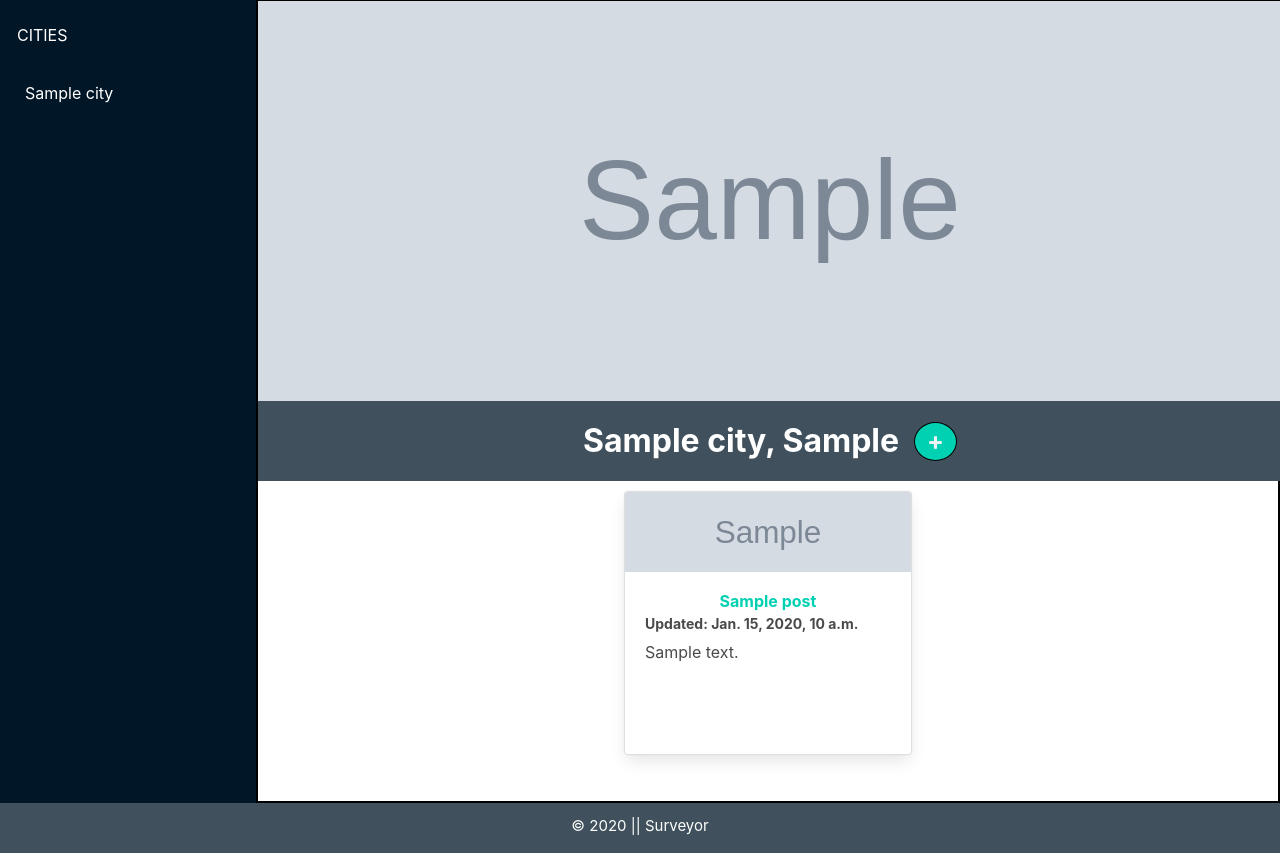
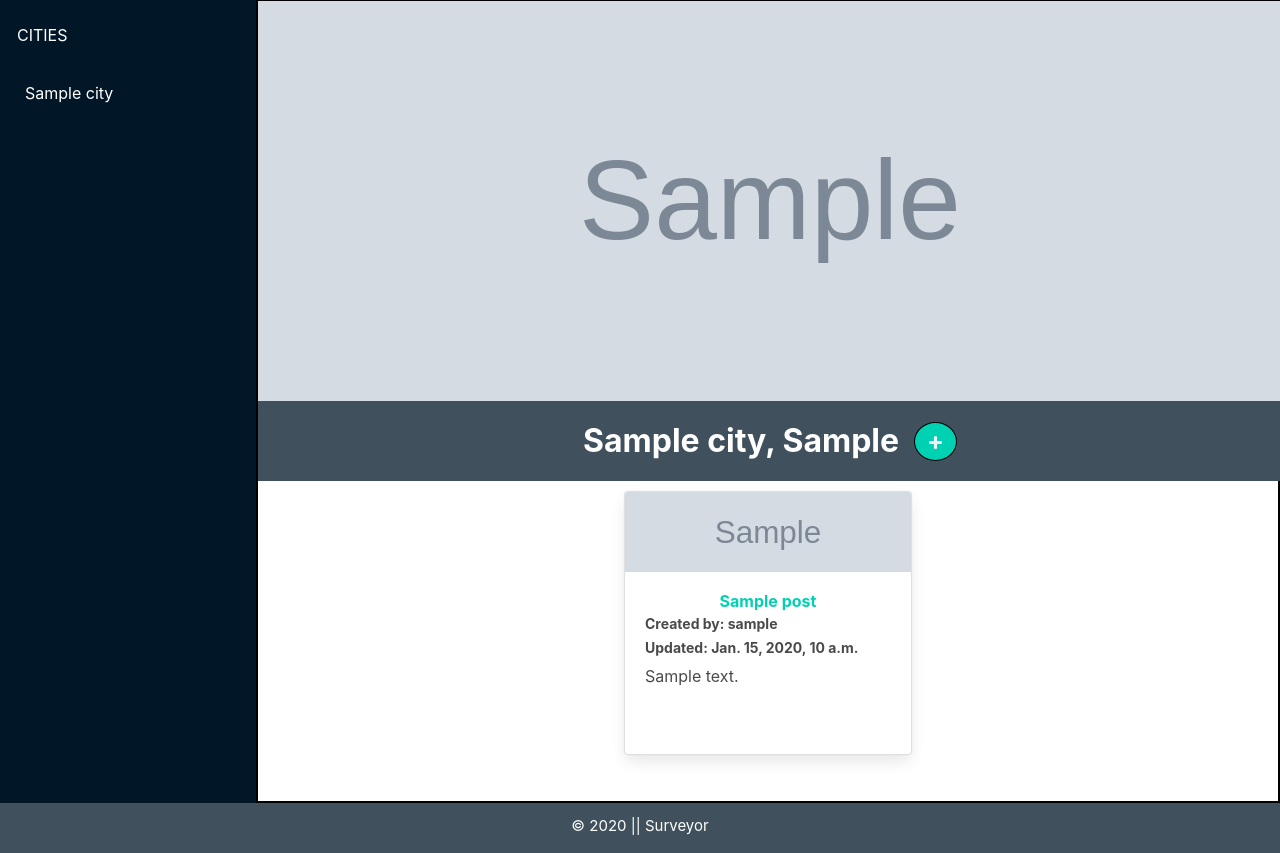
Before and after one commit to desertlp/wayfarer, a Django app: page /city/1/ in a window 1280 px wide. Shown: the part 53-906 px from the top of the page. Run offline with Django 3.2, Linux system fonts and the light colour scheme; tables that the repository leaves empty hold one stand-in row (values such as "Sample post"); grey boxes marked "Sample" are stand-in pictures; some libraries are stand-ins or nearby versions.

Commit message:
added information to post cards

```diff
--- a/main_app/templates/city/show.html
+++ b/main_app/templates/city/show.html
@@ -43,6 +43,7 @@
                             <img class="card-img-top" src="{{ post.image.url }}" alt="Card image cap">
                             <div class="card-body">
                                 <h5 class="post-card-title">{{post.title}}</h5>
+                                <small><strong>Created by: {{ post.user.username }}</strong></small></br>
                                 <small><strong>Updated: {{ post.updated }}</strong></small>
                                 <p class="card-text">{{post.body}}</p>
                             </div>
--- a/main_app/templates/profile/profile.html
+++ b/main_app/templates/profile/profile.html
@@ -33,6 +33,7 @@
                     <img class="card-img-top" src="{{ post.image.url }}" alt="Card image cap">
                     <div class="card-body">
                         <h5 class="post-card-title">{{post.title}}</h5>
+                        <small><strong>Updated: {{ post.updated }}</strong></small>
                         <p class="card-text">{{post.body}}</p>
                     </div>
                 </div>
```
